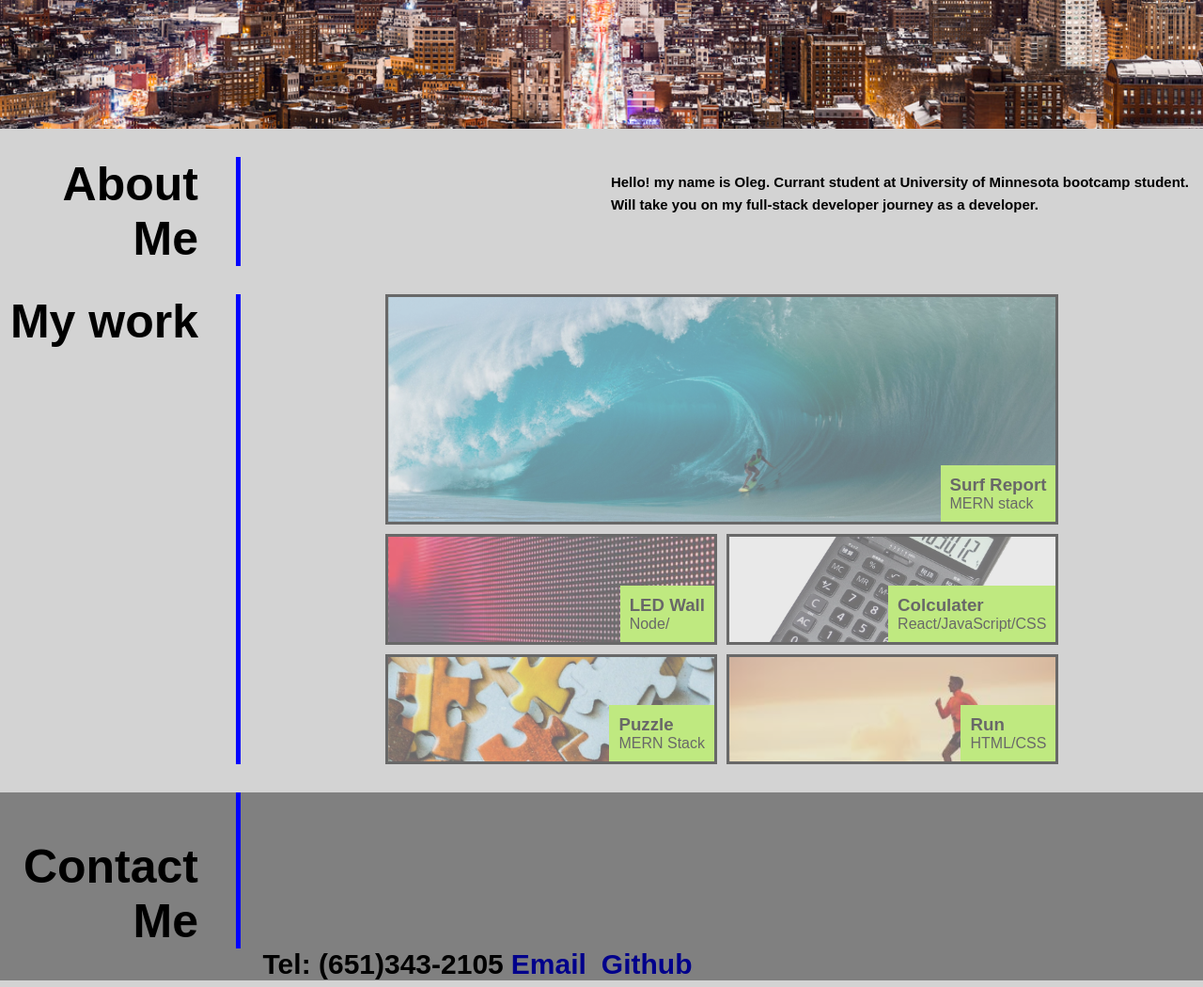
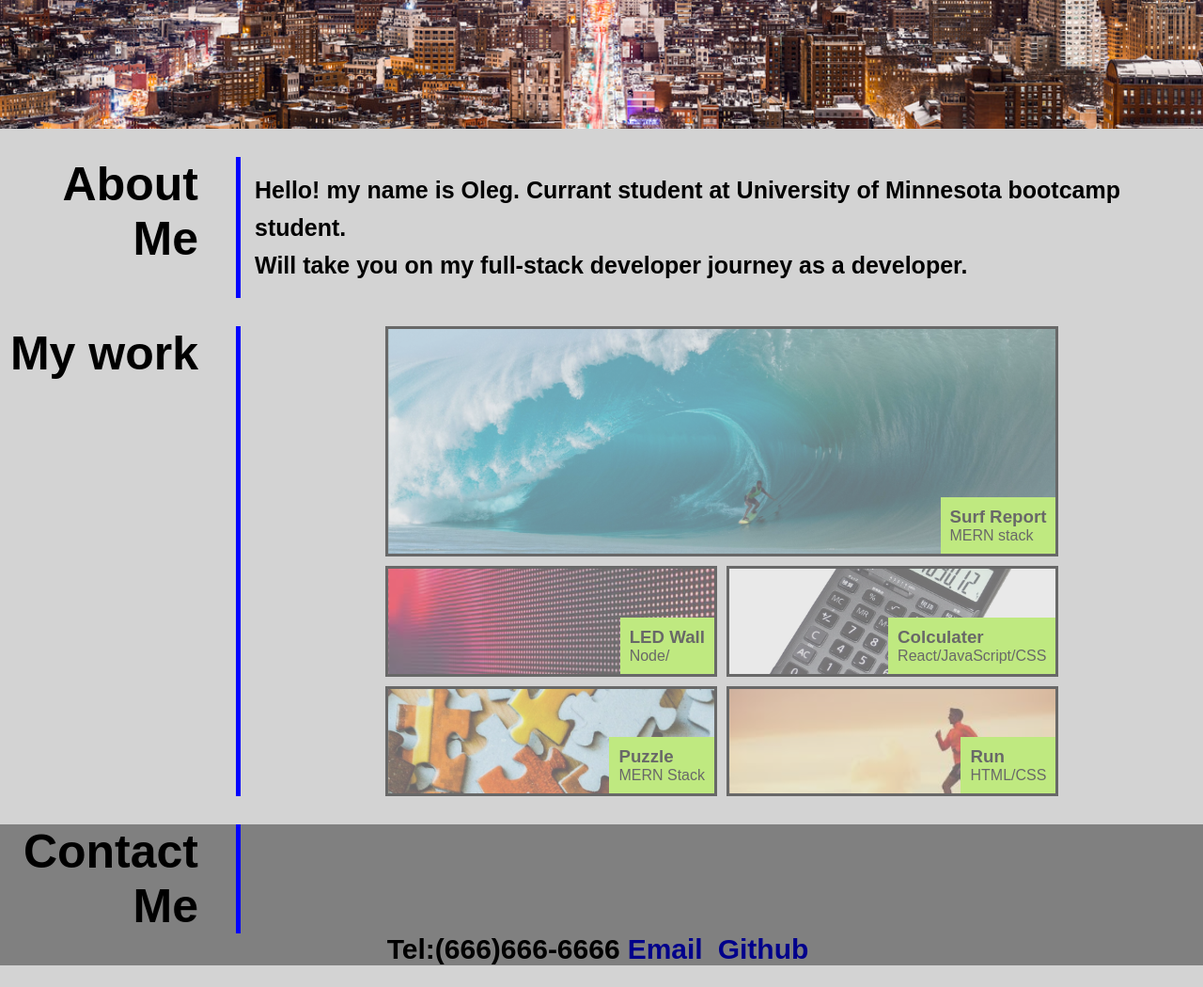
Before and after one commit to osayenko0315/advance-css-portfolio, a plain HTML site: page index.html in a window 1280 px wide. Shown: the part 380-1430 px from the top of the page at 94% size. Drawn offline with Linux system fonts and the light colour scheme.

Commit message:
css fixing

```diff
--- a/assets/css/style.css
+++ b/assets/css/style.css
@@ -55,7 +55,6 @@ header nav ul li a:hover {
 .hero .quote {
   font-size: 20px;
   display: flex;
-
   text-align: right;
   color: yellow;
   font-weight: bold;
@@ -64,7 +63,6 @@ header nav ul li a:hover {
 
 .title {
   border-right: 5px solid blue;
-  min-height: 50px;
   text-align: right;
   padding-right: 40px;
   min-width: 20%;
@@ -78,7 +76,6 @@ header nav ul li a:hover {
 /*about me*/
 .about-me {
   display: flex;
-  justify-content: space-between;
   align-items: stretch;
   padding-top: 30px;
 }
@@ -91,12 +88,12 @@ header nav ul li a:hover {
   font-weight: bold;
 }
 
-about-me {
-  flex-direction: column;
+.about-me {
+  flex-direction: row;
 }
 
 .about-me p {
-  font-size: 15px;
+  font-size: 25px;
   line-height: 1.6;
   width: 100%;
   padding: 15px;
@@ -193,10 +190,10 @@ footer {
 }
 
 .content-wrapper {
-  width: 80%;
   display: flex;
   justify-content: center;
   align-items: center;
+  justify-content: center;
 }
 
 #contact-list {
--- a/index.html
+++ b/index.html
@@ -100,7 +100,8 @@
             <div id="cntact-list">
                 <ul>
                     <li>
-                        <p>Tel: (651)343-2105</p>
+                        <p>Tel:(666)666-6666
+                        </p>
                     </li>
                     <li><a href="olegsayenko1992@gmail.com">Email</a>
                     </li>
```
